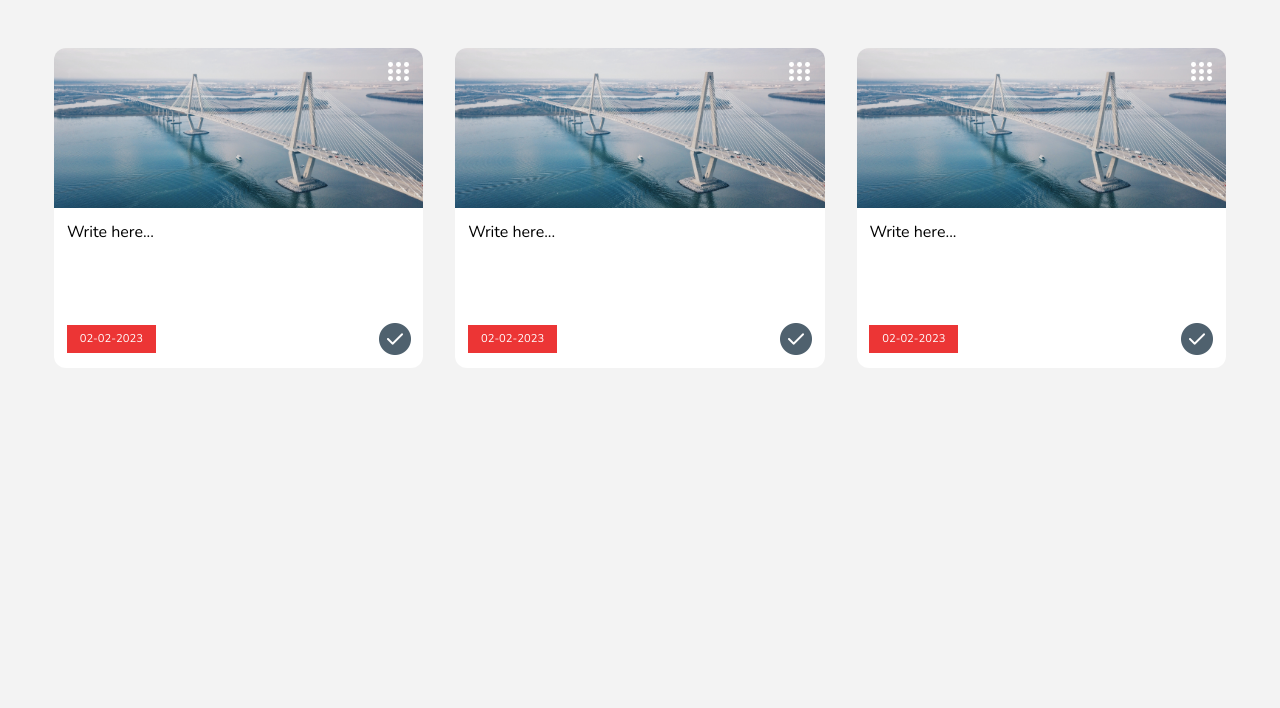
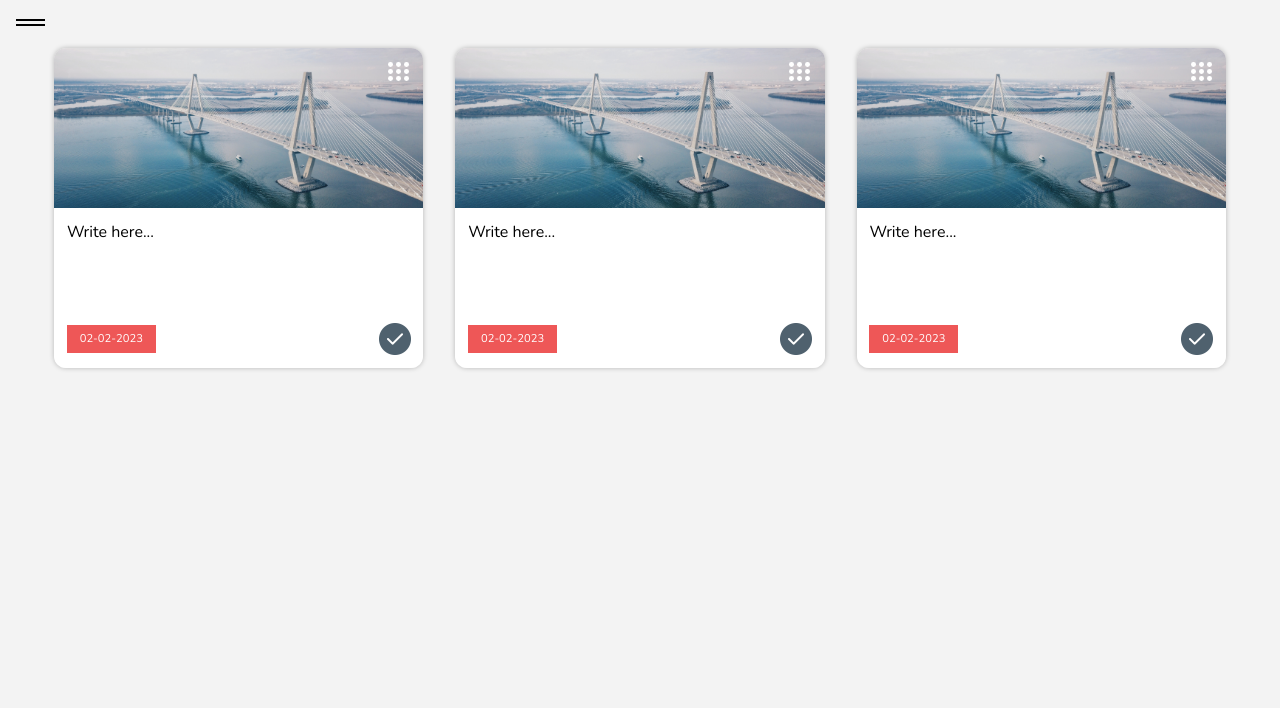
Before and after one commit to TharushaDammith/Memento, a Flask app: page /dashboard in a window 1280 px wide. Shown: the part 91-799 px from the top of the page. Run offline with Flask 2, Linux system fonts and the light colour scheme.

Commit message:
fix dashboard complete

```diff
--- a/colors.txt
+++ b/colors.txt
@@ -10,7 +10,7 @@
 
 #4F616E : rgb(79, 97, 110)
 
-#d9d9d9 : rgb(217, 217, 217)
+#D9D9D9 : rgb(217, 217, 217)
           rgb(195, 195, 195)
           rgb(174, 174, 174)
 
--- a/main.py
+++ b/main.py
@@ -40,5 +40,15 @@ def notes():
     return render_template("notes.html")
 
 
+@app.route("/calender")
+def calender():
+    return "calender"
+
+
+@app.route("/log_out")
+def log_out():
+    return "Log out"
+
+
 if __name__ == "__main__":
     app.run(debug=True)
--- a/static/css/dashboard.css
+++ b/static/css/dashboard.css
@@ -7,21 +7,140 @@
     height: calc(100vh - 91px - 6rem);
     justify-content: center;
     padding: 3rem 2rem;
+    position: relative;
     transition: padding 1s;
 }
 
 textarea {
     border: none;
+    background-color: transparent;
     font-family: "Nunito", sans-serif;
     font-size: 1rem;
-    height: 100%;
     outline: none;
     resize: none;
     text-align: justify;
     width: 100%;
 }
 
+::placeholder {
+    color: rgba(0, 0, 0, .5);
+}
+
+/* Sidebar */
+
+.sidebar {
+    background-color: rgb(217, 217, 217);
+    font-family: "Montserrat Alternates", sans-serif;
+    font-weight: 300;
+    height: 100%;
+    left: 0;
+    overflow: hidden;
+    position: absolute;
+    top: 0;
+    transition: width 1s;
+    width: 0;
+    z-index: 50;
+}
+.sidebar-on {
+    width: 15rem !important;
+}
+
+.side-menu {
+    cursor: pointer;
+    left: 1rem;
+    position: absolute;
+    top: 1rem;
+    width: 1.8rem;
+    z-index: 51;
+}
+.side-menu-on {
+    left: 12rem;
+}
+
+.side-hr {
+    border: 1px solid black;
+    margin: .2rem 0;
+}
+
+.side-list {
+    align-items: center;
+    display: flex;
+    flex-direction: column;
+    margin-top: 3rem;
+    position: absolute;
+    width: 100%;
+}
+
+.side-item {
+    margin-bottom: 1rem;
+}
+
+.cache-link {
+    background-color: rgb(79, 97, 110);
+    border-radius: 8px;
+    color: white;
+    cursor: pointer;
+    font-size: 1.2rem;
+    padding: .5rem 1.2rem;
+}
+
+.minimize-box {
+    cursor: pointer;
+    position: absolute;
+    right: 1rem;
+    z-index: 21;
+}
+
+.minimize {
+    border: 1px solid black;
+    width: 1.5rem;
+}
+
+.cache-box {
+    background-color: rgb(255, 255, 255);
+    border-radius: 12px;
+    box-shadow: 0 0 5px rgba(0, 0, 0, .25);
+    display: none;
+    height: 24rem;
+    padding: .5rem 1rem;
+    position: absolute;
+    width: 18rem;
+    z-index: 20;
+}
+.cache-box-on {
+    display: block;
+}
+
+.cache-txt {
+    height: 21rem;
+    margin-top: 2rem;
+}
+
+.side-link {
+    color: black;
+    font-size: 1.2rem;
+}
+
+.active {
+    font-weight: 500;
+}
+
+.username {
+    background-color: rgba(58, 71, 80, .5);
+    bottom: 0;
+    color: white;
+    padding: 1rem 0;
+    position: absolute;
+    text-align: center;
+    white-space: nowrap;
+    width: 100%;
+}
+
+/* Note */
+
 .note {
+    border-radius: 12px;
+    box-shadow: 0 0 5px rgb(0, 0, 0, .25);
     height: 20rem;
     position: relative;
     width: calc(33% - 2rem);
@@ -85,12 +204,6 @@ textarea {
     padding: .2rem 1rem;
     cursor: pointer;
 }
-.note-item:hover {
-    background-color: rgb(195, 195, 195);
-}
-.note-item:active {
-    background-color: rgb(174, 174, 174);
-}
 
 .note-delete:hover > .item-text {
     color: red;
@@ -126,7 +239,7 @@ textarea {
 }
 
 .date {
-    background-color: rgb(236, 53, 53);
+    background-color: rgb(238, 87, 87);
     color: white;
     cursor: pointer;
     font-size: .7rem;
@@ -147,8 +260,38 @@ textarea {
 }
 
 @media (max-width: 600px) {
+    .sidebar-on {
+        width: 100% !important;
+    }
+
+    .cache-box-on {
+        display: none !important;
+    }
+
     .note {
         width: 100%;
         margin: 1rem;
     }
 }
+
+
+.dark-bg {
+    background-color: rgb(48, 56, 65);
+    color: white !important;
+}
+
+.dark-sidebar {
+    background-color: rgb(70, 81, 94);
+}
+
+.dark-box {
+    background-color: rgb(58, 71, 80);
+}
+
+.border-white {
+    border: 1px solid white;
+}
+
+.color-white {
+    color: white;
+}
--- a/static/js/dashboard.js
+++ b/static/js/dashboard.js
@@ -1,6 +1,9 @@
 // CREATE NOTE
 
-var note_boiler = `<div class="note">
+function createElement() {
+    var dark_mode = dark_mode = document.querySelector('#Dashboard').className.includes('dark-bg');
+
+var note_boiler_light = `<div class="note">
     <div class="note-img">
         <div class="note-menu" onclick="OpenMenu(this)">            <div class="dot-row">
                 <div class="dot"></div>
@@ -16,27 +19,68 @@ var note_boiler = `<div class="note">
                 <div class="dot"></div>
                 <div class="dot"></div>
                 <div class="dot"></div>
-            </div></div></div>
+            </div></div>
+    </div>
         <ul class="note-list">
-            <li class="note-item note-link">
-                <p class="item-text">Open</p>
+            <li class="note-item note-link box" onclick="RedirectToNote()">
+                <p class="item-text txt">Open</p>
             </li>
-            <li class="note-item note-delete" onclick="DeleteMenu(this)">
-                <p class="item-text">Delete</p>
+            <li class="note-item note-delete box" onclick="DeleteMenu(this)">
+                <p class="item-text txt">Delete</p>
             </li>
         </ul>
-    <div class="note-content">
-        <textarea class="note-text">Write here...</textarea>
+    <div class="note-content box">
+        <textarea class="note-text txt">Write here...</textarea>
         <div class="note-options">
             <div class="date">02-02-2023</div>
-            <img class="checkmark" src="static/icons/correct.png">
+            <img class="checkmark" src="static/icons/correct.png" onclick="MarkAsChecked(this)">
         </div>
     </div>
 </div>`
 
-function createElement() {
+var note_boiler_dark = `<div class="note">
+    <div class="note-img">
+        <div class="note-menu" onclick="OpenMenu(this)">            <div class="dot-row">
+                <div class="dot"></div>
+                <div class="dot"></div>
+                <div class="dot"></div>
+            </div>
+            <div class="dot-row middle-dot-row">
+                <div class="dot"></div>
+                <div class="dot"></div>
+                <div class="dot"></div>
+            </div>
+            <div class="dot-row">
+                <div class="dot"></div>
+                <div class="dot"></div>
+                <div class="dot"></div>
+            </div></div>
+    </div>
+        <ul class="note-list">
+            <li class="note-item note-link box dark-box" onclick="RedirectToNote()">
+                <p class="item-text txt color-white">Open</p>
+            </li>
+            <li class="note-item note-delete box dark-box" onclick="DeleteMenu(this)">
+                <p class="item-text txt color-white">Delete</p>
+            </li>
+        </ul>
+    <div class="note-content box dark-box">
+        <textarea class="note-text txt color-white">Write here...</textarea>
+        <div class="note-options">
+            <div class="date">02-02-2023</div>
+            <img class="checkmark" src="static/icons/correct.png" onclick="MarkAsChecked(this)">
+        </div>
+    </div>
+</div>`
+
+
     dashboard = document.querySelector('#Dashboard');
-    dashboard.insertAdjacentHTML('beforeend', note_boiler);
+    if (dark_mode) {
+        dashboard.insertAdjacentHTML('beforeend', note_boiler_dark);
+    }
+    else {
+        dashboard.insertAdjacentHTML('beforeend', note_boiler_light);
+    }
 
     FixHeight();
 }
@@ -122,3 +166,94 @@ function FixHeight() {
         }
     }
 }
+
+
+// OPEN/CLOSE SIDEBAR
+
+function Sidebar() {
+    var sidebar = document.querySelector('.sidebar');
+    sidebar.classList.toggle('sidebar-on');
+}
+
+
+// CACHE BOX SHOW/HIDE
+
+function ShowCacheBox() {
+    cache_box = document.querySelector('.cache-box');
+    cache_box.classList.toggle('cache-box-on');
+}
+
+function HideCacheBox() {
+    cache_box = document.querySelector('.cache-box');
+    cache_box.classList.remove('cache-box-on');
+}
+
+
+
+// DARK MODE & LIGHT MODE
+
+var light = document.querySelector('.light');
+var dark = document.querySelector('.dark');
+
+dark.addEventListener('click', () => {
+    DarkMode();
+});
+
+light.addEventListener('click', () => {
+    LightMode();
+});
+
+function DarkMode() {
+    var dashboard = document.querySelector('#Dashboard');
+    var hr = document.querySelectorAll('hr');
+    var sidebar = document.querySelector('.sidebar');
+    var txt = document.querySelectorAll('.txt');
+    var box = document.querySelectorAll('.box');
+
+    dashboard.classList.add('dark-bg');
+    sidebar.classList.add('dark-sidebar');
+
+    hr.forEach((item) => {
+        item.classList.add('border-white');
+    });
+
+    txt.forEach((item) => {
+        item.classList.add('color-white');
+    });
+
+    box.forEach((item) => {
+        item.classList.add('dark-box');
+    });
+}
+
+function LightMode() {
+    var dashboard = document.querySelector('#Dashboard');
+    var hr = document.querySelectorAll('hr');
+    var sidebar = document.querySelector('.sidebar');
+    var txt = document.querySelectorAll('.txt');
+    var box = document.querySelectorAll('.box');
+
+    dashboard.classList.remove('dark-bg');
+    sidebar.classList.remove('dark-sidebar');
+
+    hr.forEach((item) => {
+        item.classList.remove('border-white');
+    });
+
+    txt.forEach((item) => {
+        item.classList.remove('color-white');
+    });
+
+    box.forEach((item) => {
+        item.classList.remove('dark-box');
+    });
+}
+
+
+
+// Redirect Url
+
+function RedirectToNote() {
+    goto_url = window.location.href.replace("dashboard", "notes");
+    window.location.replace(goto_url);
+}
--- /dev/null
+++ b/static/js/move-cache.js
@@ -0,0 +1,44 @@
+// Make the DIV element draggable:
+dragElement(document.querySelector('.cache-box'));
+
+function dragElement(elmnt) {
+    var pos1 = 0, pos2 = 0, pos3 = 0, pos4 = 0;
+    if (document.getElementById(elmnt.id + "header")) {
+        // if present, the header is where you move the DIV from:
+        document.getElementById(elmnt.id + "header").onmousedown = dragMouseDown;
+    }
+    else {
+        // otherwise, move the DIV from anywhere inside the DIV:
+        elmnt.onmousedown = dragMouseDown;
+    }
+
+    function dragMouseDown(e) {
+        e = e || window.event;
+        e.preventDefault();
+        // get the mouse cursor position at startup:
+        pos3 = e.clientX;
+        pos4 = e.clientY;
+        document.onmouseup = closeDragElement;
+        // call a function whenever the cursor moves:
+        document.onmousemove = elementDrag;
+    }
+
+    function elementDrag(e) {
+        e = e || window.event;
+        e.preventDefault();
+        // calculate the new cursor position:
+        pos1 = pos3 - e.clientX;
+        pos2 = pos4 - e.clientY;
+        pos3 = e.clientX;
+        pos4 = e.clientY;
+        // set the element's new position:
+        elmnt.style.top = (elmnt.offsetTop - pos2) + "px";
+        elmnt.style.left = (elmnt.offsetLeft - pos1) + "px";
+    }
+
+    function closeDragElement() {
+        // stop moving when mouse button is released:
+        document.onmouseup = null;
+        document.onmousemove = null;
+    }
+}
--- a/static/js/navbar-loggedin.js
+++ b/static/js/navbar-loggedin.js
@@ -29,3 +29,11 @@ light_mode.addEventListener('click', () => {
     light_mode.style.display = 'none';
     dark_mode.style.display = "block";
 })
+
+
+
+// Redirect
+
+function RedirectTo(page) {
+    window.location.replace(page);
+}
--- a/templates/dashboard.html
+++ b/templates/dashboard.html
@@ -12,6 +12,27 @@
         {% include "navbar-loggedin.html" %}
 
         <section id="Dashboard" class="const-height">
+            <div class="side-menu" onclick="Sidebar()">
+                <hr class="side-hr">
+                <hr class="side-hr">
+            </div>
+
+            <div class="sidebar">
+                <ul class="side-list">
+                    <li class="side-item">
+                        <a class="side-link txt" href="{{ url_for('settings') }}">Settings</a>
+                    </li>
+                    <li class="side-item">
+                        <a class="side-link txt">Calender</a>
+                    </li>
+                    <li class="side-item">
+                        <a class="side-link active txt" href="{{ url_for('dashboard') }}">Dashboard</a>
+                    </li>
+                    <li class="side-item cache-link txt" onclick="ShowCacheBox()">Cache</li>
+                </ul>
+                <p class="username">Frank Castle</p>
+            </div>
+
             <div class="note">
                 <div class="note-img">
                     <div class="note-menu" onclick="OpenMenu(this)"><div class="dot-row">
@@ -30,16 +51,16 @@
                             <div class="dot"></div>
                         </div></div>
                     <ul class="note-list">
-                        <li class="note-item note-link">
-                            <p class="item-text">Open</p>
+                        <li class="note-item note-link box" onclick="RedirectToNote()">
+                            <p class="item-text txt">Open</p>
                         </li>
-                        <li class="note-item note-delete" onclick="DeleteMenu(this)">
-                            <p class="item-text">Delete</p>
+                        <li class="note-item note-delete box" onclick="DeleteMenu(this)">
+                            <p class="item-text txt">Delete</p>
                         </li>
                     </ul>
                 </div>
-                <div class="note-content">
-                    <textarea class="note-text" autofocus>Write here...</textarea>
+                <div class="note-content box">
+                    <textarea class="note-text txt" autofocus>Write here...</textarea>
                     <div class="note-options">
                         <div class="date">02-02-2023</div>
                         <img class="checkmark" src="{{ url_for('static', filename='icons/correct.png') }}" onclick="MarkAsChecked(this)">
@@ -66,15 +87,15 @@
                         </div></div>
                 </div>
                     <ul class="note-list">
-                        <li class="note-item note-link">
-                            <p class="item-text">Open</p>
+                        <li class="note-item note-link box" onclick="RedirectToNote()">
+                            <p class="item-text txt">Open</p>
                         </li>
-                        <li class="note-item note-delete" onclick="DeleteMenu(this)">
-                            <p class="item-text">Delete</p>
+                        <li class="note-item note-delete box" onclick="DeleteMenu(this)">
+                            <p class="item-text txt">Delete</p>
                         </li>
                     </ul>
-                <div class="note-content">
-                    <textarea class="note-text" autofocus>Write here...</textarea>
+                <div class="note-content box">
+                    <textarea class="note-text txt" autofocus>Write here...</textarea>
                     <div class="note-options">
                         <div class="date">02-02-2023</div>
                         <img class="checkmark" src="{{ url_for('static', filename='icons/correct.png') }}" onclick="MarkAsChecked(this)">
@@ -100,26 +121,36 @@
                             <div class="dot"></div>
                         </div></div>
                     <ul class="note-list">
-                        <li class="note-item note-link">
-                            <p class="item-text">Open</p>
+                        <li class="note-item note-link box" onclick="RedirectToNote()">
+                            <p class="item-text txt">Open</p>
                         </li>
-                        <li class="note-item note-delete" onclick="DeleteMenu(this)">
-                            <p class="item-text">Delete</p>
+                        <li class="note-item note-delete box" onclick="DeleteMenu(this)">
+                            <p class="item-text txt">Delete</p>
                         </li>
                     </ul>
                 </div>
-                <div class="note-content">
-                    <textarea class="note-text" autofocus>Write here...</textarea>
+                <div class="note-content box">
+                    <textarea class="note-text txt" autofocus>Write here...</textarea>
                     <div class="note-options">
                         <div class="date">02-02-2023</div>
                         <img class="checkmark" src="{{ url_for('static', filename='icons/correct.png') }}" onclick="MarkAsChecked(this)">
                     </div>
                 </div>
             </div>
+
+            <div class="cache-box box">
+                <div class="minimize-box" onclick="HideCacheBox()">
+                    <hr class="minimize">
+                </div>
+                <textarea class="cache-txt txt" placeholder="The cache gets deleted when the tab is closed." onclick="this.focus();"></textarea>
+            </div>
         </section>
 
         <footer>
             {% include "footer.html" %}
+
+            <!--Cache box move-->
+            <script src="{{ url_for('static', filename='js/move-cache.js') }}"></script>
 
             <!--Dashboard js-->
             <script src="{{ url_for('static', filename='js/dashboard.js') }}"></script>
--- a/templates/navbar-loggedin.html
+++ b/templates/navbar-loggedin.html
@@ -17,18 +17,18 @@
         <li class="nav-item drop-down item-margin-mobile">
             <div class="user-menu">AN</div>
             <ul class="menu-data">
-                <li class="menu-item">
-                    <a class="menu-link" href="#">Dashboard</a>
+                <li class="menu-item" onclick="RedirectTo('dashboard')">
+                    <a class="menu-link">Dashboard</a>
                 </li>
-                <li class="menu-item">
-                    <a class="menu-link" href="#">Calender</a>
+                <li class="menu-item" onclick="RedirectTo('calender')">
+                    <a class="menu-link">Calender</a>
                 </li>
-                <li class="menu-item">
-                    <a class="menu-link" href="{{ url_for('settings') }}">Settings</a>
+                <li class="menu-item" onclick="RedirectTo('settings')">
+                    <a class="menu-link">Settings</a>
                 </li>
                 <li class="hr-margin"><hr class="menu-hr"></li>
-                <li class="menu-item">
-                    <a class="menu-link" href="#">Log out</a>
+                <li class="menu-item" onclick="RedirectTo('log_out')">
+                    <a class="menu-link">Log out</a>
                 </li>
 
             </ul>
```
